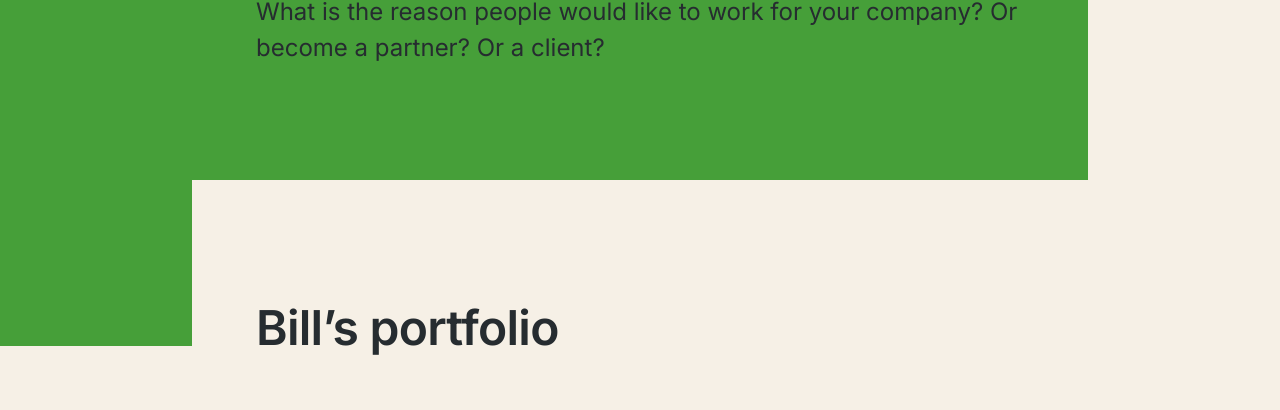
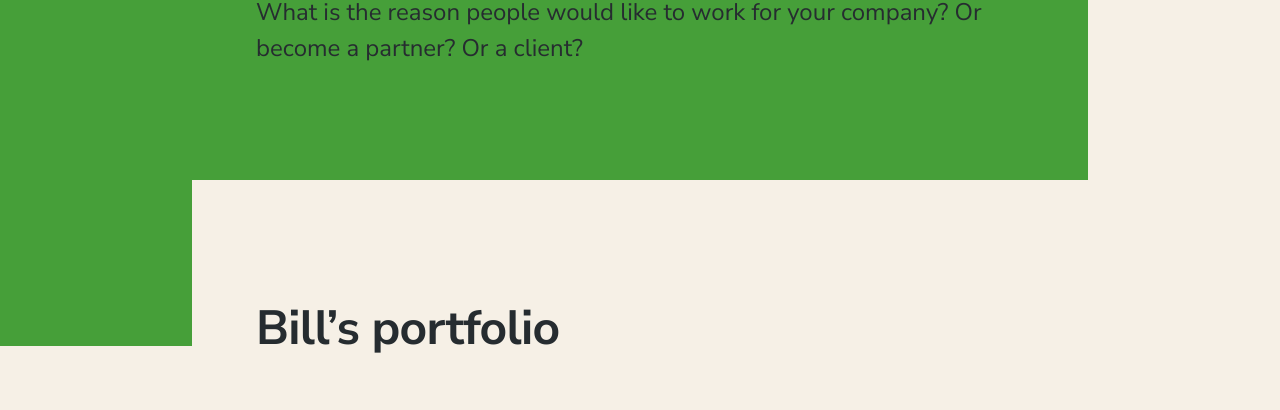
Before and after one commit to oscaralexander/bill-v, a website: page web/index.html in a window 1280 px wide. Shown: the part 3296-3706 px from the top of the page. Drawn offline with Linux system fonts and the light colour scheme.

Commit message:
Font change

```diff
--- a/src/scss/app.scss
+++ b/src/scss/app.scss
@@ -20,7 +20,7 @@
 body {
     background-color: var(--color-bg);
     color: var(--color-text);
-    font-family: Inter, sans-serif;
+    font-family: 'Nunito Sans', Inter, sans-serif;
     font-size: 18px;
     line-height: 1.5;
 
@@ -58,7 +58,7 @@ h1, h2 {
 
 h1 {
     font-size: 64px;
-    font-weight: 800;
+    font-weight: 900;
 
     @media (min-width: 768px) {
         font-size: 128px;
@@ -71,7 +71,7 @@ h1 {
 
 h2 {
     font-size: 28px;
-    font-weight: 600;
+    font-weight: 700;
     margin-bottom: 1em;
 
     @media (min-width: 768px) {
--- a/web/index.html
+++ b/web/index.html
@@ -7,7 +7,7 @@
         <title>Bill V</title>
         <link href="https://fonts.googleapis.com" rel="preconnect">
         <link href="https://fonts.gstatic.com" rel="preconnect" crossorigin>
-        <link href="https://fonts.googleapis.com/css2?family=Inter:wght@400;600;800&display=swap" rel="stylesheet">
+        <link href="https://fonts.googleapis.com/css2?family=Nunito+Sans:wght@400;700;900&display=swap" rel="stylesheet">
         <link href="/assets/css/app.css" rel="stylesheet" type="text/css">
         <script src="/assets/js/app.js" defer></script>
     </head>
```
Also changed, not shown: web/assets/css/app.css.
